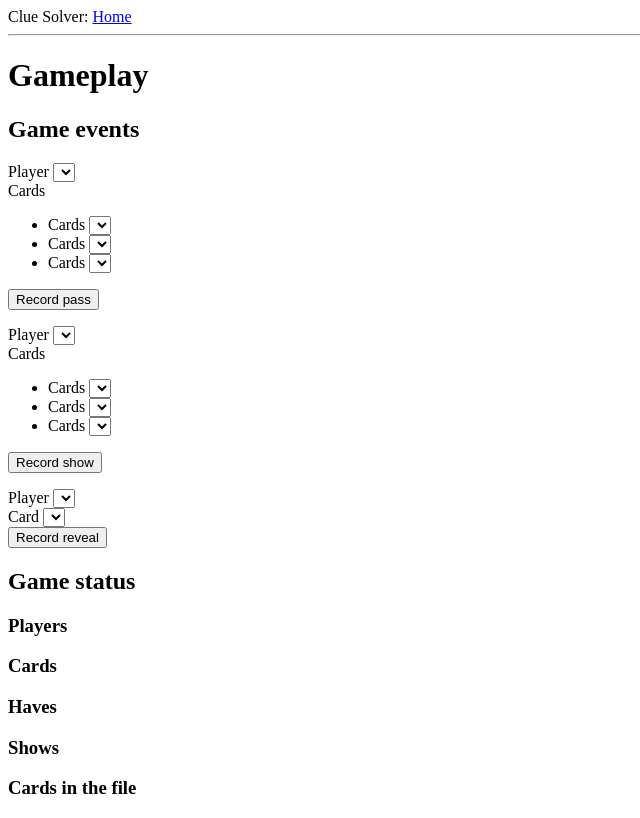
After one commit to dabreese00/clue-solver, a Flask app: template app/templates/gameplay_view.html in a window 1280 px wide. The commit adds this page. Shown: the whole page, without its empty margins (0-640 px from the left). Run offline with Flask 2, Linux system fonts and the light colour scheme; the template is opened without the code that fills it: values that come from a table or form of the project are taken from there, others are empty.

Commit message:
Complete basic web frontend
Currently very crude and experimental.  This is one giant mega-commit
(shame on me).

The code largely still needs to be commented (bigger shame on me).

The biggest design oddity to note is that data persistence is currently
achieved with `pickle` (dumped to the server's local filesystem), rather
than a database.  This choice was made mainly out of curiosity, to see
how it would work out, having never worked with pickle.  At this point,
I am definitely leaning towards converting the objects to more typical
database models, if the project goes much further.

Also due to this choice, there is no multi-user capability right now.
If multiple users try to access the same instance of this app, without
knowing about each other, confusion will certainly ensue!

Game save-and-load "exists", in that your game is automatically saved
and loaded on each page reload.  But if you lose/exit your browser window
and revisit the home page, your only real option at the moment (without
magic special knowledge) is to delete your game and start over.

Error handling is near-nonexistent.  The app crashes easily because the
frontend neither prevents invalid data entry by the user very well, nor
handles exceptions raised by the backend.

The UI is exceedingly clunky, and entirely un-styled.  The worst
offender currently, the Game Status display, is nearly unreadable; it's
little more than a debugging info dump of the game state.  There are
many major UX improvements that could or should be made to the input
forms, as well.

BUT!  If you are a highly savvy and well-behaved user, all the
functionality needed to track a game of Clue and let the computer solve
it for you automatically, is now present.

```diff
--- /dev/null
+++ b/app/forms.py
@@ -0,0 +1,43 @@
+from flask_wtf import FlaskForm
+from wtforms import (StringField, SubmitField, FieldList, FormField,
+                     SelectField, SelectMultipleField, BooleanField)
+
+
+class CreatePlayerForm(FlaskForm):
+    name = StringField('Name')
+    hand_size = StringField('Cards in hand')
+
+
+class CreateGameForm(FlaskForm):
+    myself = FormField(CreatePlayerForm)
+    player = FieldList(FormField(CreatePlayerForm),
+                       min_entries=5, max_entries=5, label="Other Players")
+    submit = SubmitField()
+
+
+class InputHandForm(FlaskForm):
+    cards = SelectMultipleField('My cards')
+    submit = SubmitField()
+
+
+class InputPassForm(FlaskForm):
+    player = SelectField('Player')
+    cards = FieldList(SelectField('Cards'), min_entries=3, max_entries=3)
+    submit_pass = SubmitField('Record pass')
+
+
+class InputShowForm(FlaskForm):
+    player = SelectField('Player')
+    cards = FieldList(SelectField('Cards'), min_entries=3, max_entries=3)
+    submit_show = SubmitField('Record show')
+
+
+class InputRevealForm(FlaskForm):
+    player = SelectField('Player')
+    card = SelectField('Card')
+    submit_reveal = SubmitField('Record reveal')
+
+
+class DeleteGameForm(FlaskForm):
+    confirm = BooleanField('Are you sure you want to delete the saved game?')
+    submit = SubmitField('Delete game')
--- a/app/routes.py
+++ b/app/routes.py
@@ -1,5 +1,10 @@
 from app import app
-from flask import render_template
+from app.forms import (CreateGameForm, InputHandForm, InputPassForm,
+                       InputShowForm, InputRevealForm, DeleteGameForm)
+from app.cluegame import Player, Game
+from flask import render_template, redirect, url_for
+import os
+
 
 @app.route('/')
 @app.route('/index')
@@ -7,6 +12,101 @@ def index():
     return render_template('index.html')
 
 
-@app.route('/new_game', methods=['GET', 'POST'])
-def new_game():
-    return "Not implemented"
+@app.route('/create_game', methods=['GET', 'POST'])
+def create_game():
+    if os.path.isfile(app.config['PICKLE_FILEPATH']):
+        return redirect(url_for('delete_game'))
+
+    form = CreateGameForm()
+
+    if form.validate_on_submit():
+        other_players = set()
+        for entry in form.player.data:
+            if entry['name'] and entry['hand_size']:
+                other_players.add(Player(entry['name'], entry['hand_size']))
+        game = Game(
+                    Player(
+                        form.myself.data["name"],
+                        form.myself.data["hand_size"]),
+                    other_players)
+        game.save(app.config['PICKLE_FILEPATH'])
+        return redirect(url_for('input_hand'))
+    return render_template('create_game.html', form=form)
+
+
+@app.route('/input_hand', methods=['GET', 'POST'])
+def input_hand():
+    game = Game.load(app.config['PICKLE_FILEPATH'])
+    if not game:
+        return redirect(url_for('index'))  # TODO: Flash warning
+
+    form = InputHandForm()
+    form.cards.choices = [(c.name, c.name) for c in game.cards]
+    if form.validate_on_submit():
+        game.input_hand([game.get_card(c) for c in form.cards.data])
+        game.save(app.config['PICKLE_FILEPATH'])
+        return redirect(url_for('gameplay_view'))
+
+    return render_template('input_hand.html', form=form)
+
+
+@app.route('/gameplay_view', methods=['GET', 'POST'])
+def gameplay_view():
+    game = Game.load(app.config['PICKLE_FILEPATH'])
+    if not game:
+        return redirect(url_for('index'))  # TODO: Flash warning
+
+    # TODO: Check if game is over, do something if so.
+
+    player_choices = [(p.name, p.name) for p in game.other_players]
+    card_choices = [(c.name, c.name) for c in game.cards]
+
+    form_pass = InputPassForm()
+    form_show = InputShowForm()
+    form_reveal = InputRevealForm()
+    for form in [form_pass, form_show, form_reveal]:
+        form.player.choices = player_choices
+    for form in [form_pass, form_show]:
+        for field in form.cards:
+            field.choices = card_choices
+    form_reveal.card.choices = card_choices
+
+    # work around validate_on_submit bug with multiple forms in one page.
+    # ref: https://stackoverflow.com/a/39766205/11686201
+    if form_pass.submit_pass.data and form_pass.validate():
+        for c in form_pass.cards.data:
+            game.record_have(
+                game.get_player(form_pass.player.data),
+                game.get_card(c),
+                False)
+    elif form_show.submit_show.data and form_show.validate():
+        game.record_show(
+            game.get_player(form_show.player.data),
+            [game.get_card(c) for c in form_show.cards.data])
+    elif form_reveal.submit_reveal.data and form_reveal.validate():
+        game.record_have(
+            game.get_player(form_reveal.player.data),
+            game.get_card(form_reveal.card.data),
+            True)
+
+    game.save(app.config['PICKLE_FILEPATH'])
+
+    return render_template('gameplay_view.html', form_pass=form_pass,
+                           form_show=form_show, form_reveal=form_reveal,
+                           players=game.players, cards=game.cards,
+                           haves=game.haves, shows=game.shows,
+                           cards_in_the_file=game.cards_in_the_file)
+
+
+@app.route('/delete_game', methods=['GET', 'POST'])
+def delete_game():
+    game = Game.load(app.config['PICKLE_FILEPATH'])
+    if not game:
+        return redirect(url_for('index'))  # TODO: Flash warning
+
+    form = DeleteGameForm()
+    if form.validate_on_submit():
+        if form.confirm.data:
+            Game.delete(app.config['PICKLE_FILEPATH'])
+        return redirect(url_for('index'))
+    return render_template('delete_game.html', form=form)
--- /dev/null
+++ b/app/templates/gameplay_view.html
@@ -0,0 +1,61 @@
+{% extends "base.html" %}
+
+{% block content %}
+    <h1>Gameplay</h1>
+    <h2>Game events</h2>
+    <form action="" method="post" novalidate>
+        {{ form_pass.hidden_tag() }}
+        {{ form_pass.player.label }}
+        {{ form_pass.player(size=1) }}<br>
+        {{ form_pass.cards.label }}
+        {{ form_pass.cards(size=1) }}
+        {{ form_pass.submit_pass() }}
+    </form>
+    <form action="" method="post" novalidate>
+        {{ form_show.hidden_tag() }}
+        {{ form_show.player.label }}
+        {{ form_show.player(size=1) }}<br>
+        {{ form_show.cards.label }}
+        {{ form_show.cards(size=1) }}
+        {{ form_show.submit_show() }}
+    </form>
+    <form action="" method="post" novalidate>
+        {{ form_reveal.hidden_tag() }}
+        {{ form_reveal.player.label }}
+        {{ form_reveal.player(size=1) }}<br>
+        {{ form_reveal.card.label }}
+        {{ form_reveal.card(size=1) }}<br>
+        {{ form_reveal.submit_reveal() }}
+    </form>
+    <h2>Game status</h2>
+    <h3>Players</h3>
+    <ul>
+    {% for p in players %}
+        <li>{{ p }}</li>
+    {% endfor %}
+    </ul>
+    <h3>Cards</h3>
+    <ul>
+    {% for c in cards %}
+        <li>{{ c }}</li>
+    {% endfor %}
+    </ul>
+    <h3>Haves</h3>
+    <ul>
+    {% for h in haves %}
+        <li>{{ h }}</li>
+    {% endfor %}
+    </ul>
+    <h3>Shows</h3>
+    <ul>
+    {% for s in shows %}
+        <li>{{ s }}</li>
+    {% endfor %}
+    </ul>
+    <h3>Cards in the file</h3>
+    <ul>
+    {% for c in cards_in_the_file %}
+        <li>{{ c }}</li>
+    {% endfor %}
+    </ul>
+{% endblock %}
--- a/app/templates/index.html
+++ b/app/templates/index.html
@@ -3,6 +3,6 @@
 {% block content %}
     <h1>Start a new game?</h1>
         <p>
-		<a href="{{ url_for('new_game') }}">New Game</a>
+		<a href="{{ url_for('create_game') }}">New Game</a>
         </p>
 {% endblock %}
--- a/config.py
+++ b/config.py
@@ -1,4 +1,6 @@
 import os
+
 
 class Config(object):
     SECRET_KEY = os.environ.get('SECRET_KEY') or 'you-will-never-guess'
+    PICKLE_FILEPATH = os.environ.get('CLUE_PICKLE_FILEPATH') or 'game.pickledb'
```
Also changed, not shown: app/cluegame.py (+77 -11 lines), app/templates/create_game.html (added, +23 -0 lines), app/templates/delete_game.html (added, +16 -0 lines), app/templates/input_hand.html (added, +13 -0 lines), 1 other file.
